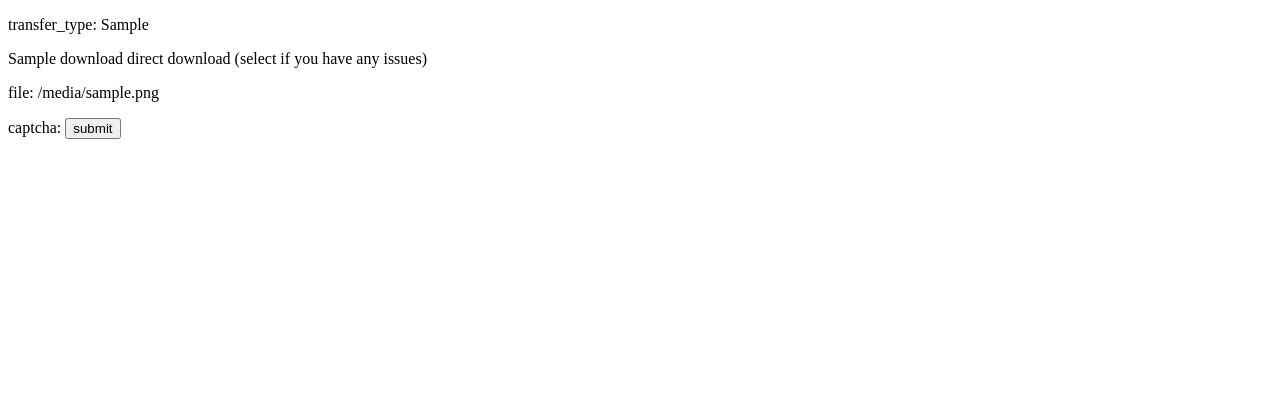
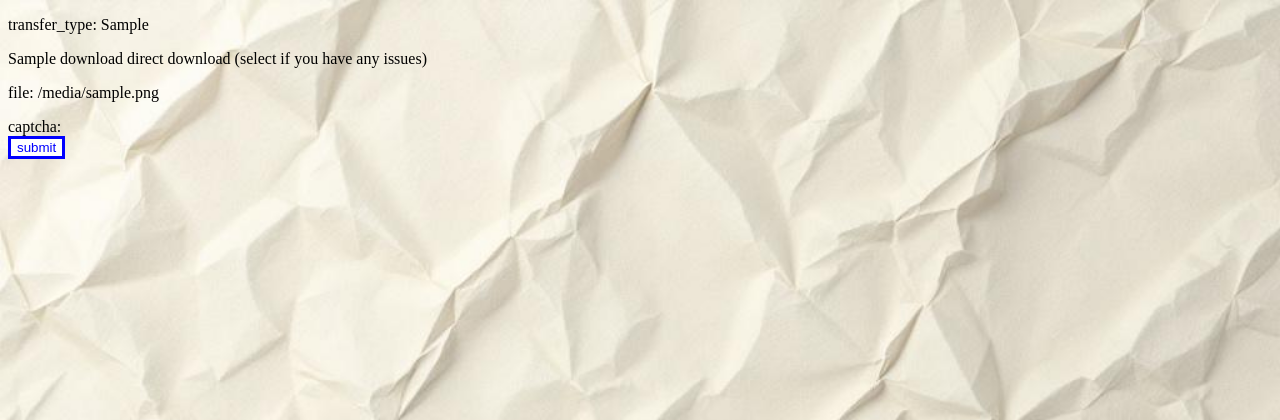
Before and after one commit to Spebelgenenst/brain-transfer, a Python web app: template templates/index.html in a window 1280 px wide. Shown: the top 420 px of the page. Run offline with Jinja, Linux system fonts and the light colour scheme; the template is opened without the code that fills it: most values are stand-ins (such as "Sample title", 1, 10 or a date in 2020).

Commit message:
added basic styling

```diff
--- a/main.py
+++ b/main.py
@@ -33,7 +33,9 @@ csrf = CSRFProtect(app)
 
 CAPTCHA_CONFIG = {
     "CAPTCHA_LENGTH": 6,
-    "CAPTCHA_DIGITS": True
+    "CAPTCHA_DIGITS": True,
+    "BACKGROUND_COLOR": (255,255,255),
+    "TEXT_COLOR": (0,0,255)
 }
 
 SIMPLE_CAPTCHA = CAPTCHA(CAPTCHA_CONFIG)
--- /dev/null
+++ b/static/css/styles.css
@@ -0,0 +1,97 @@
+:root {
+    --main-color: blue;
+    --text: white;
+    --bg: white;
+    --hover: rgb(230, 230, 230);
+    --buton-border: 3px solid var(--main-color);
+}
+.error {
+    color: red;
+}
+video {
+    height: 256px;
+    image-rendering: crisp-edges;
+    image-rendering: pixelated;
+}
+.button {
+    border: var(--buton-border);
+    background-color: var(--bg);
+    color: var(--main-color);
+}
+.button:hover {
+    background-color: var(--hover);
+}
+.button:active {
+    background-color: var(--main-color);
+    color: var(--text);
+}
+
+.button_file::file-selector-button {
+    border: var(--buton-border);
+    background-color: var(--bg);
+    color: var(--main-color);
+}
+.button_file::file-selector-button:hover {
+    background-color: var(--hover);
+}
+.button_file::file-selector-button:active {
+    background-color: var(--main-color);
+    color: var(--text);
+}
+
+.simple-captcha img,
+.captcha img {
+    border: var(--buton-border);
+}
+.simple-captcha input[type=text],
+.captcha input[type=text] {
+    border: var(--buton-border);
+    background-color: var(--bg);
+    color: var(--main-color);
+}
+.simple-captcha input[type=text]:hover,
+.captcha input[type=text]:hover {
+    background-color: var(--hover);
+}
+.simple-captcha input[type=text]:focus,
+.captcha input[type=text]:focus {
+    background-color: var(--main-color);
+    color: var(--text);
+}
+
+/* everything for checkboxes is ai generated :3 (me to dumb :c) */
+input[type="checkbox"] {
+    appearance: none;
+    width: 16px;
+    height: 16px;
+    border: var(--buton-border);
+    background-color: var(--bg);
+    cursor: pointer;
+    position: relative;
+}
+
+input[type="checkbox"]:hover {
+    background-color: var(--hover);
+}
+
+input[type="checkbox"]:checked {
+    background-color: var(--main-color);
+}
+
+input[type="checkbox"]:checked::after {
+    content: "✓";
+    color: var(--text);
+    position: absolute;
+    top: 50%;
+    left: 50%;
+    transform: translate(-50%, -50%);
+    font-size: 12px;
+}
+
+body {
+    background-image: url("/static/crumpled_paper_ai_v2.jpg");
+    background-repeat: no-repeat;
+    background-size: cover;
+
+    overflow: hidden;
+}
--- a/templates/index.html
+++ b/templates/index.html
@@ -5,22 +5,18 @@
     <meta name="viewport" content="width=device-width, initial-scale=1.0">
     <title>Brain Transfer</title>
     <link rel="icon" href="./static/favicon.ico">
+    <link rel="stylesheet" href="./static/css/styles.css">
 </head>
-<style>
-    .error {
-        color: red;
-    }
-</style>
 <body>
     {% if error is not none %}
         <p class="error">{{ error }}</p>
     {% endif %}
     <form method="post" action="/download" enctype="multipart/form-data">
         {{ file.csrf_token }}
-        <p>transfer_type: {{ file.transfer_type }}</p>
+        <p>transfer_type: {{ file.transfer_type(class="button") }}</p>
         <p>{{ file.download }} direct download (select if you have any issues)</p>
-        <p>file: {{ file.file }}</p>
-        captcha: {{ captcha_html(captcha)|safe }}
+        <p>file: {{ file.file(class="button_file") }}</p>
+        <div class="captcha">captcha: {{ captcha_html(captcha)|safe }}</div>
         <button type="submit" class="button">submit</button>
     </form>
 </body>
```
Also changed, not shown: templates/player.html (+7 -16 lines), static/crumpled-paper-texture-1.jpg (added), static/crumpled_paper_ai.jpg (added), static/crumpled_paper_ai_v2.jpg (added), static/crumpled_paper_ai_v3.jpg (added).
